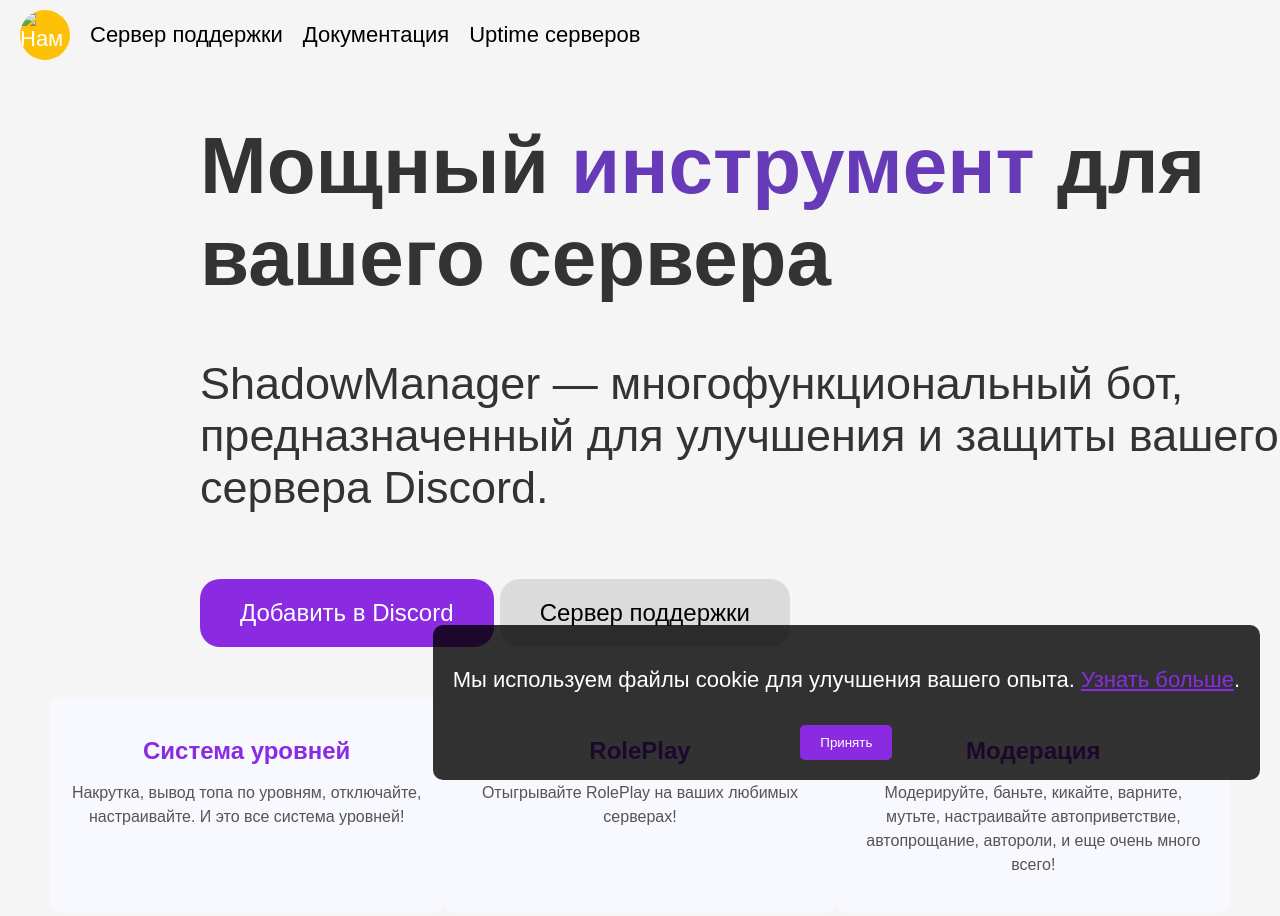
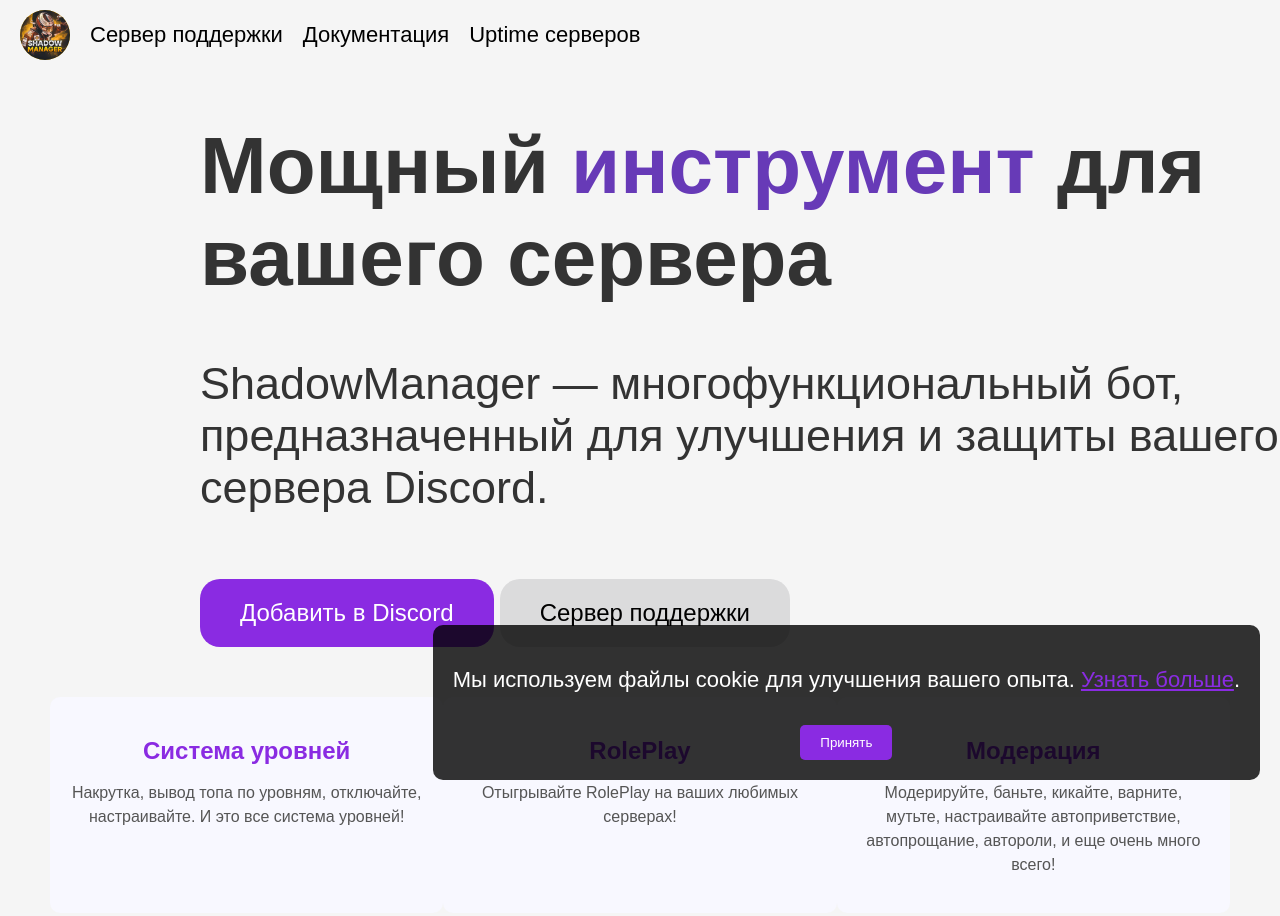
Before and after one commit to Elytrya/shadowmanager, a plain HTML site: page index.html in a window 1280 px wide. Shown: the top 916 px of the page. Drawn offline with Linux system fonts and the light colour scheme.

Commit message:
Update index.html

```diff
--- a/index.html
+++ b/index.html
@@ -374,7 +374,7 @@
 </head>
 <body>
     <div class="navigate">
-        <img class="logo" src="logo.png" alt="Нам не удается загрузить изображение.">
+        <img class="logo" src="logo2.png" alt="Нам не удается загрузить изображение.">
         <a href="https://discord.gg/KcyvfKDwKt">Сервер поддержки</a>
         <a href="https://docs.shadowmanager.space/">Документация</a>
         <a href="https://status.shadowmanager.space/">Uptime серверов</a>
```
